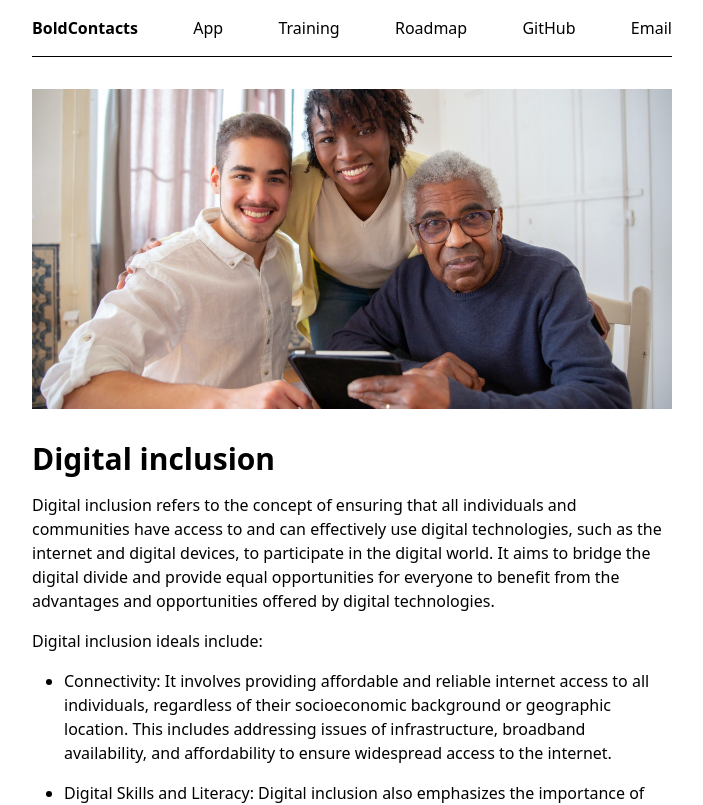
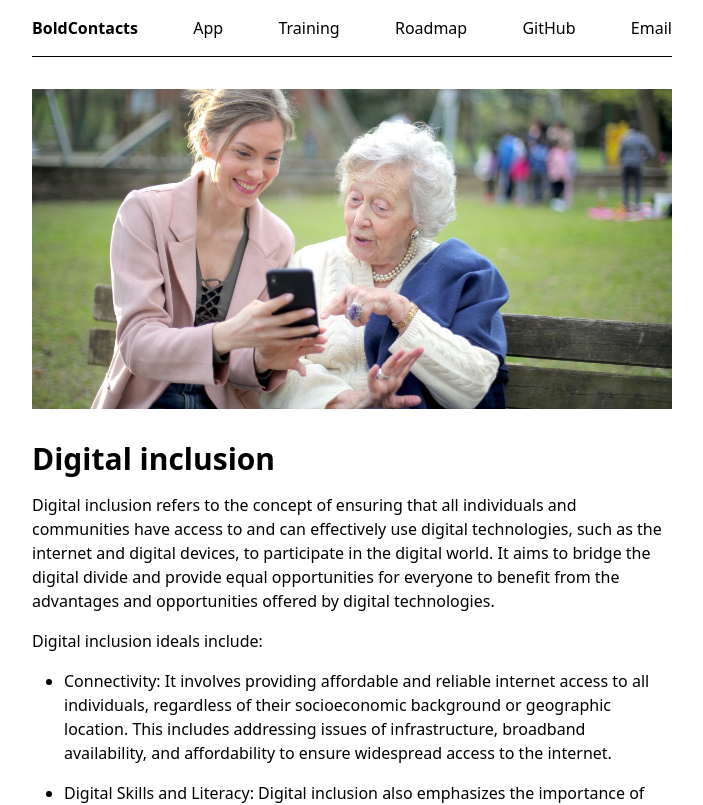
Before and after one commit to BoldContacts/boldcontacts-site-as-sveltekit, a SvelteKit app: page /digital-inclusion in a window 1280 px wide. Shown: the top 805 px of the page, without its empty margins (288-991 px from the left). Built offline with nearby package versions, Linux system fonts and the light colour scheme.

Commit message:
Update photo

```diff
--- a/src/routes/digital-inclusion/+page.svelte
+++ b/src/routes/digital-inclusion/+page.svelte
@@ -1,4 +1,4 @@
-<img src="/assets/pexels/pexels-kampus-production-7551617/@1200x600.jpg" alt="Happy family uses a tablet computer">
+<img src="/assets/pexels/pexels-andrea-piacquadio-3791664/@1200x600.jpg" alt="People using BoldContacts on a phone" loading="lazy">
 
 <h1>Digital inclusion</h1>
 
```
